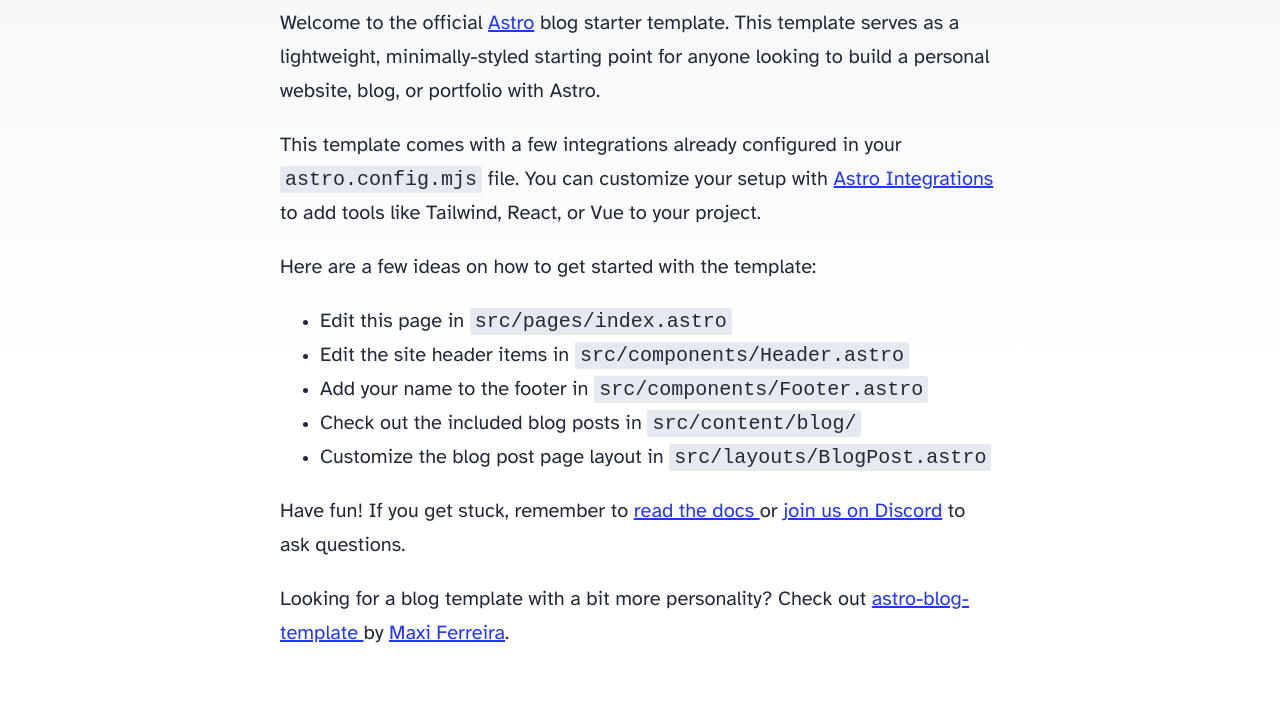
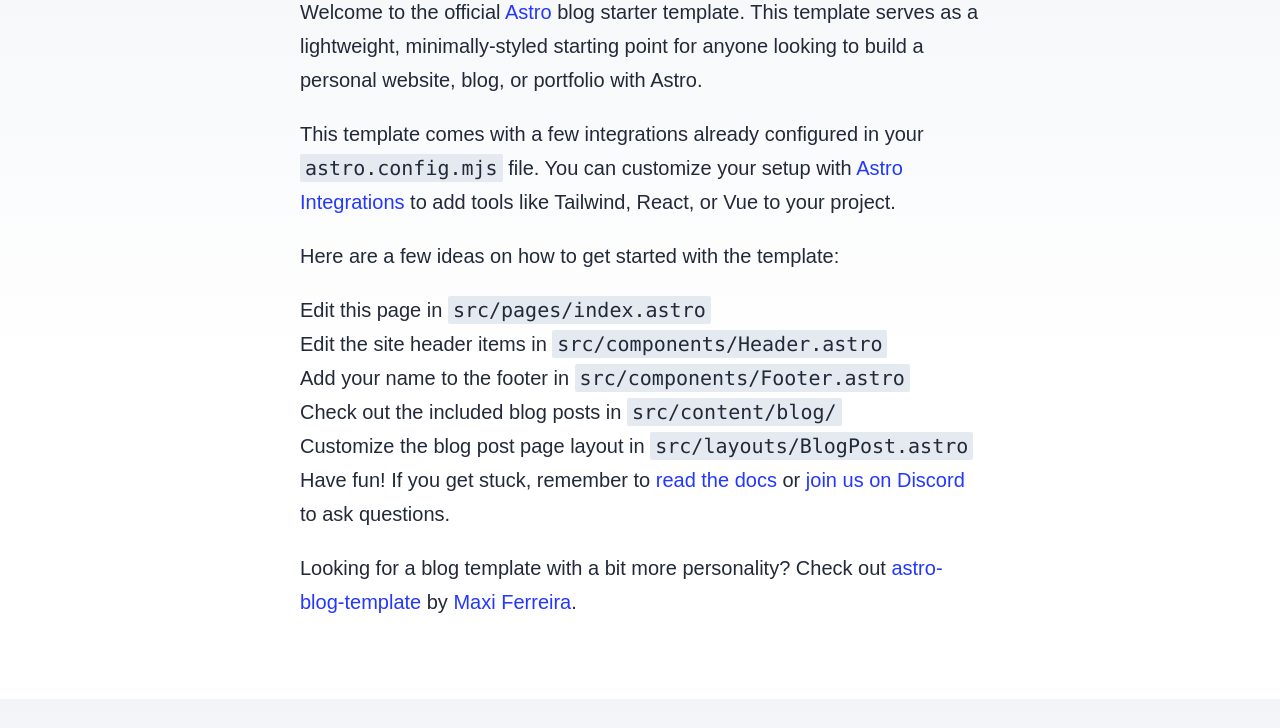
Before and after one commit to tyler-ruff/blazed-xyz, an Astro site: page / in a window 1280 px wide. Shown: the part 224-952 px from the top of the page. Built offline with nearby package versions, Linux system fonts and the light colour scheme; Astro itself is replaced by a stand-in of ours.

Commit message:
0.0.3
Added tailwind

```diff
--- a/astro.config.mjs
+++ b/astro.config.mjs
@@ -6,10 +6,12 @@ import sitemap from '@astrojs/sitemap';
 
 import netlify from '@astrojs/netlify';
 
+import tailwind from '@astrojs/tailwind';
+
 // https://astro.build/config
 export default defineConfig({
   site: 'https://blazed.xyz',
-  integrations: [mdx(), sitemap()],
+  integrations: [mdx(), sitemap(), tailwind()],
   output: 'server',
   adapter: netlify(),
 });
--- a/package.json
+++ b/package.json
@@ -1,7 +1,7 @@
 {
   "name": "blazed-xyz",
   "type": "module",
-  "version": "0.0.2",
+  "version": "0.0.3",
   "scripts": {
     "dev": "astro dev",
     "start": "astro dev",
@@ -15,7 +15,9 @@
     "@astrojs/netlify": "^5.5.4",
     "@astrojs/rss": "^4.0.9",
     "@astrojs/sitemap": "^3.2.1",
+    "@astrojs/tailwind": "^5.1.2",
     "astro": "^4.16.8",
+    "tailwindcss": "^3.4.14",
     "typescript": "^5.6.3"
   }
 }
--- a/src/styles/global.css
+++ b/src/styles/global.css
@@ -1,8 +1,12 @@
 /*
-  The CSS in this style tag is based off of Bear Blog's default CSS.
-  https://github.com/HermanMartinus/bearblog/blob/297026a877bc2ab2b3bdfbd6b9f7961c350917dd/templates/styles/blog/default.css
-  License MIT: https://github.com/HermanMartinus/bearblog/blob/master/LICENSE.md
- */
+	Blazed Publishing Styles
+	(c)2020-2025 Blazed Labs LLC
+	All Rights Reserved.
+*/
+
+@tailwind base;
+@tailwind components;
+@tailwind utilities;
 
 :root {
 	--accent: #2337ff;
@@ -16,21 +20,21 @@
 		0 16px 32px rgba(var(--gray), 33%);
 }
 @font-face {
-	font-family: 'Atkinson';
-	src: url('/fonts/atkinson-regular.woff') format('woff');
+	font-family: 'HindVadodara';
+	src: url('https://storage.googleapis.com/blz-one-9e383.appspot.com/Fonts/HindVadodara/HindVadodara-Regular.ttf') format('ttf');
 	font-weight: 400;
 	font-style: normal;
 	font-display: swap;
 }
 @font-face {
-	font-family: 'Atkinson';
-	src: url('/fonts/atkinson-bold.woff') format('woff');
+	font-family: 'DMSerif';
+	src: url('https://storage.googleapis.com/blz-one-9e383.appspot.com/Fonts/DMSerif/DMSerifText-Regular.ttf') format('ttf');
 	font-weight: 700;
 	font-style: normal;
 	font-display: swap;
 }
 body {
-	font-family: 'Atkinson', sans-serif;
+	font-family: 'HindVadodara', sans-serif;
 	margin: 0;
 	padding: 0;
 	text-align: left;
@@ -152,3 +156,22 @@ hr {
 	/* added line to stop words getting smushed together (as they go onto separate lines and some screen readers do not understand line feeds as a space */
 	white-space: nowrap;
 }
+
+/* Blazed Scrollbar */
+*::-webkit-scrollbar{
+    width:10px;
+}
+
+*::-webkit-scrollbar-track{
+    background:#727a8a;
+}
+
+*::-webkit-scrollbar-thumb{
+    background-color:#afb4bd;
+    border-radius:20px;
+    border:1px solid #5b626e;
+}
+
+*::-webkit-scrollbar-thumb:hover{
+    background-color:#5b626e;
+}
--- /dev/null
+++ b/tailwind.config.mjs
@@ -0,0 +1,8 @@
+/** @type {import('tailwindcss').Config} */
+export default {
+	content: ['./src/**/*.{astro,html,js,jsx,md,mdx,svelte,ts,tsx,vue}'],
+	theme: {
+		extend: {},
+	},
+	plugins: [],
+}
```
Also changed, not shown: src/pages/blog/[...slug].astro (+0 -14 lines), 1 other file.
